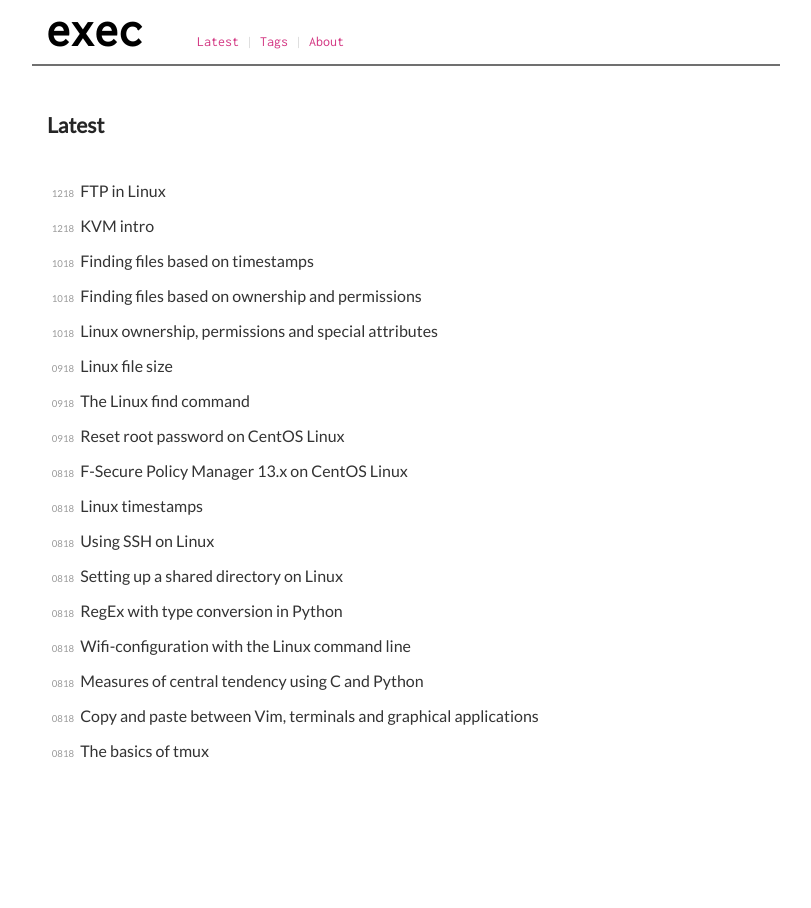
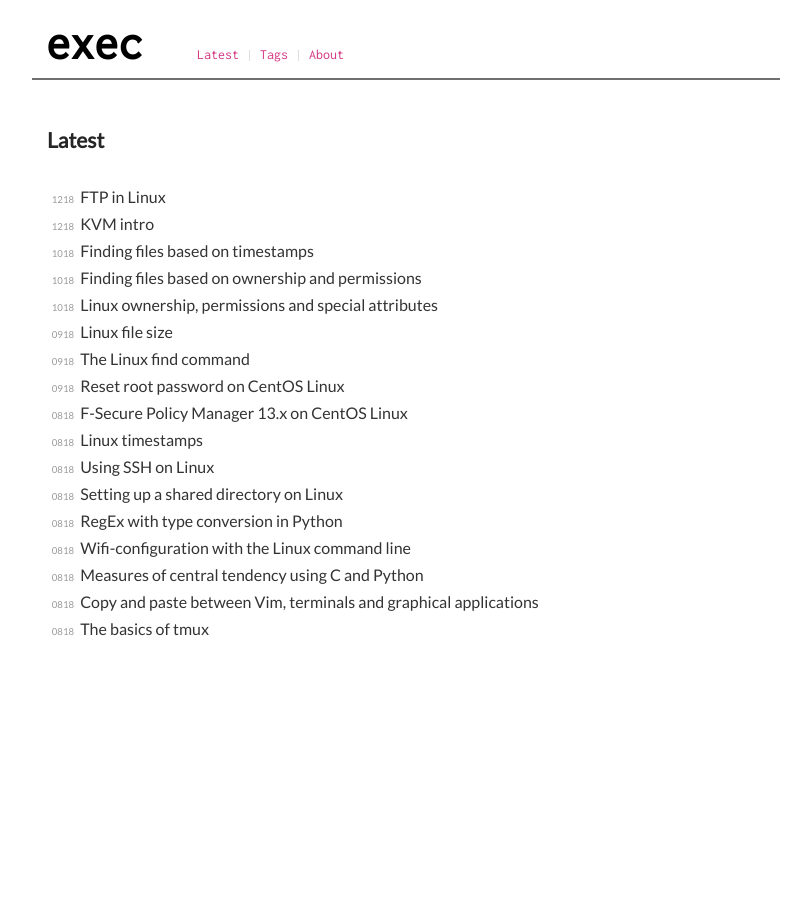
Before and after one commit to execas/execas.github.io, a Jekyll site: the page built from index.html, in a window 1280 px wide. Shown: the whole page, without its empty margins (234-1045 px from the left). Built offline with Jekyll 4.4.1, drawn with Linux system fonts in a browser that asks for light colours.

Commit message:
Update execas.css

```diff
--- a/css/execas.css
+++ b/css/execas.css
@@ -5,7 +5,6 @@ html, body {
 body {
      /*font-family: 'PT Sans', sans-serif;*/
      font-family:"Lato","Helvetica Neue",Helvetica,Arial,sans-serif;
-     line-height: 1.5rem;
      font-weight: 400;
      color: #252525;
      font-size: 14px;
```
